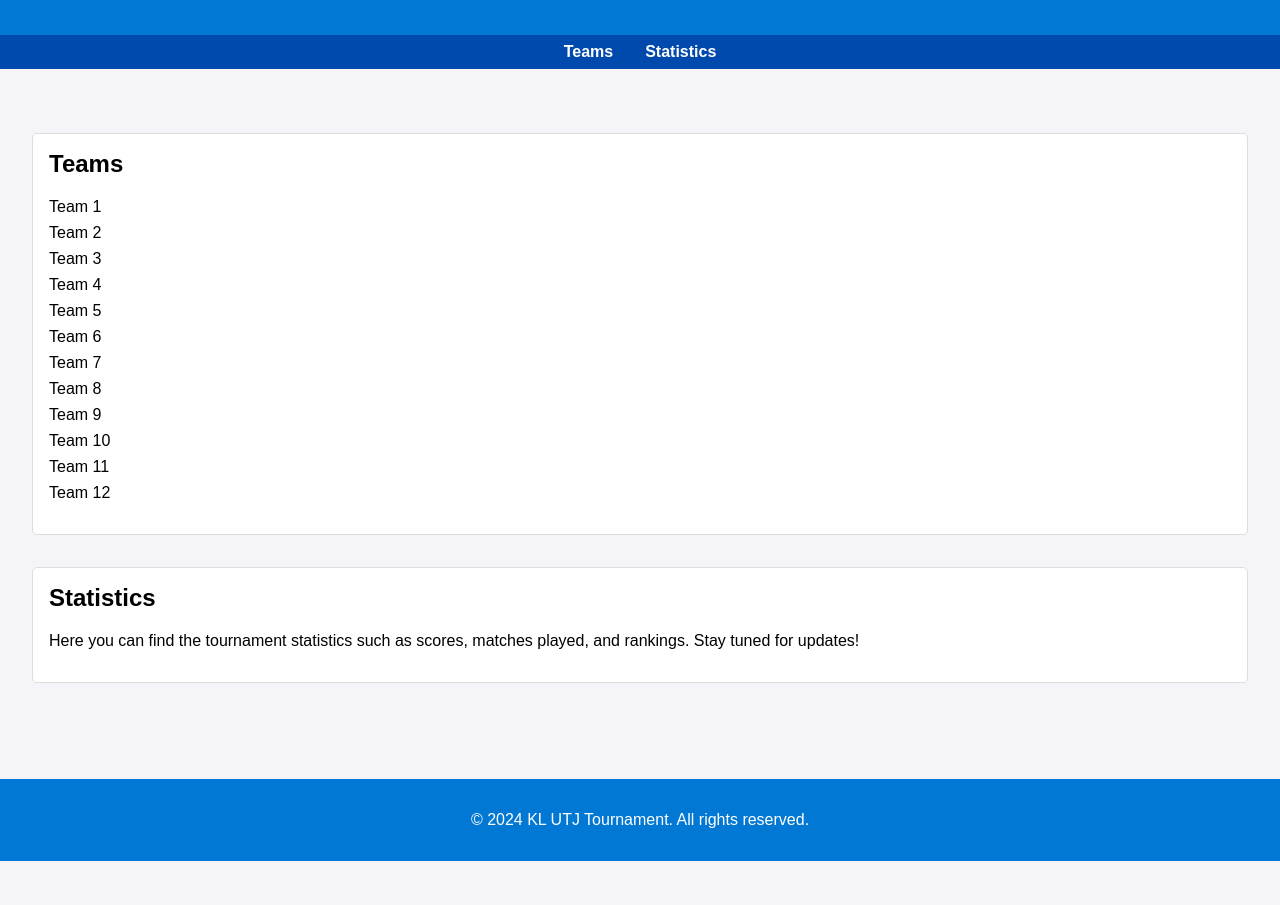
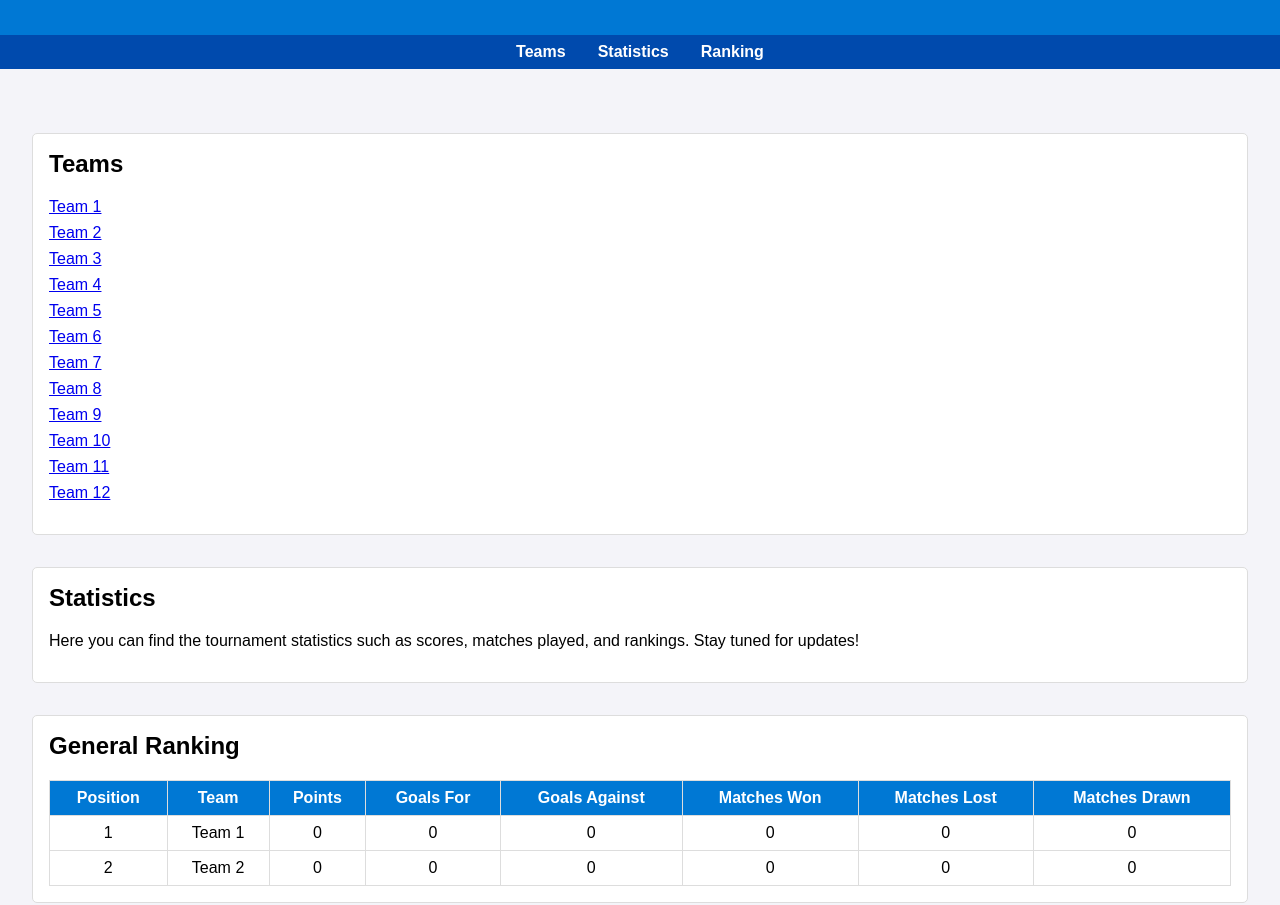
Before and after one commit to Darcksac/KgLgUTJ, a plain HTML site: page index.html in a window 1280 px wide. Shown: the part 77-982 px from the top of the page. Before the commit the page ends 938 px from the top, so only its background shows below. Drawn offline with Linux system fonts and the light colour scheme.

Commit message:
Update index.html

```diff
--- a/index.html
+++ b/index.html
@@ -41,7 +41,7 @@
             padding: 2rem;
         }
 
-        .teams, .statistics {
+        .teams, .statistics, .ranking {
             margin: 2rem 0;
             padding: 1rem;
             border: 1px solid #ddd;
@@ -49,7 +49,7 @@
             background-color: white;
         }
 
-        .teams h2, .statistics h2 {
+        .teams h2, .statistics h2, .ranking h2 {
             margin-top: 0;
         }
 
@@ -60,6 +60,22 @@
 
         .teams li {
             margin: 0.5rem 0;
+        }
+
+        table {
+            width: 100%;
+            border-collapse: collapse;
+        }
+
+        table th, table td {
+            border: 1px solid #ddd;
+            padding: 0.5rem;
+            text-align: center;
+        }
+
+        table th {
+            background-color: #0078d4;
+            color: white;
         }
 
         footer {
@@ -79,30 +95,72 @@
     <nav>
         <a href="#teams">Teams</a>
         <a href="#statistics">Statistics</a>
+        <a href="#ranking">Ranking</a>
     </nav>
 
     <div class="container">
         <section id="teams" class="teams">
             <h2>Teams</h2>
             <ul>
-                <li>Team 1</li>
-                <li>Team 2</li>
-                <li>Team 3</li>
-                <li>Team 4</li>
-                <li>Team 5</li>
-                <li>Team 6</li>
-                <li>Team 7</li>
-                <li>Team 8</li>
-                <li>Team 9</li>
-                <li>Team 10</li>
-                <li>Team 11</li>
-                <li>Team 12</li>
+                <li><a href="teams/team1/index.html">Team 1</a></li>
+                <li><a href="teams/team2/index.html">Team 2</a></li>
+                <li><a href="teams/team3/index.html">Team 3</a></li>
+                <li><a href="teams/team4/index.html">Team 4</a></li>
+                <li><a href="teams/team5/index.html">Team 5</a></li>
+                <li><a href="teams/team6/index.html">Team 6</a></li>
+                <li><a href="teams/team7/index.html">Team 7</a></li>
+                <li><a href="teams/team8/index.html">Team 8</a></li>
+                <li><a href="teams/team9/index.html">Team 9</a></li>
+                <li><a href="teams/team10/index.html">Team 10</a></li>
+                <li><a href="teams/team11/index.html">Team 11</a></li>
+                <li><a href="teams/team12/index.html">Team 12</a></li>
             </ul>
         </section>
 
         <section id="statistics" class="statistics">
             <h2>Statistics</h2>
             <p>Here you can find the tournament statistics such as scores, matches played, and rankings. Stay tuned for updates!</p>
+        </section>
+
+        <section id="ranking" class="ranking">
+            <h2>General Ranking</h2>
+            <table>
+                <thead>
+                    <tr>
+                        <th>Position</th>
+                        <th>Team</th>
+                        <th>Points</th>
+                        <th>Goals For</th>
+                        <th>Goals Against</th>
+                        <th>Matches Won</th>
+                        <th>Matches Lost</th>
+                        <th>Matches Drawn</th>
+                    </tr>
+                </thead>
+                <tbody contenteditable="true">
+                    <tr>
+                        <td>1</td>
+                        <td>Team 1</td>
+                        <td>0</td>
+                        <td>0</td>
+                        <td>0</td>
+                        <td>0</td>
+                        <td>0</td>
+                        <td>0</td>
+                    </tr>
+                    <tr>
+                        <td>2</td>
+                        <td>Team 2</td>
+                        <td>0</td>
+                        <td>0</td>
+                        <td>0</td>
+                        <td>0</td>
+                        <td>0</td>
+                        <td>0</td>
+                    </tr>
+                    <!-- Add more rows as needed -->
+                </tbody>
+            </table>
         </section>
     </div>
 
```
